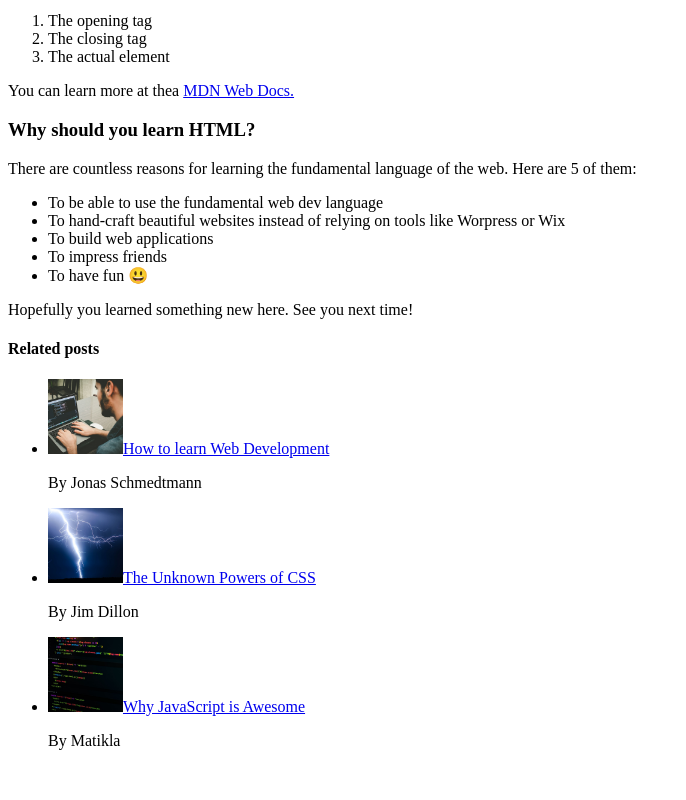
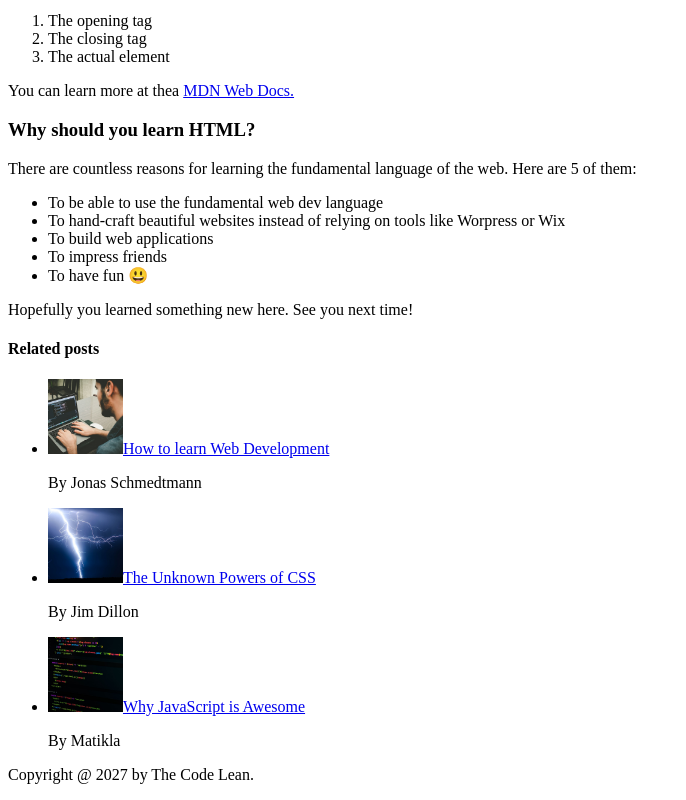
Before and after one commit to vudinhcong/de_mo, a plain HTML site: page Lap1/Lap01.html in a window 1280 px wide. Shown: the part 969-1769 px from the top of the page, without its empty margins (0-686 px from the left). Before the commit the page ends 1735 px from the top, so only its background shows below. Drawn offline with Linux system fonts and the light colour scheme.

Commit message:
Update Lap01.html

```diff
--- a/Lap1/Lap01.html
+++ b/Lap1/Lap01.html
@@ -58,7 +58,7 @@
         </ul>
     </aside>
     <footer>
-
+        <p>Copyright @ 2027 by The Code Lean.</p>
     </footer>
 </body>
 </html>
```
